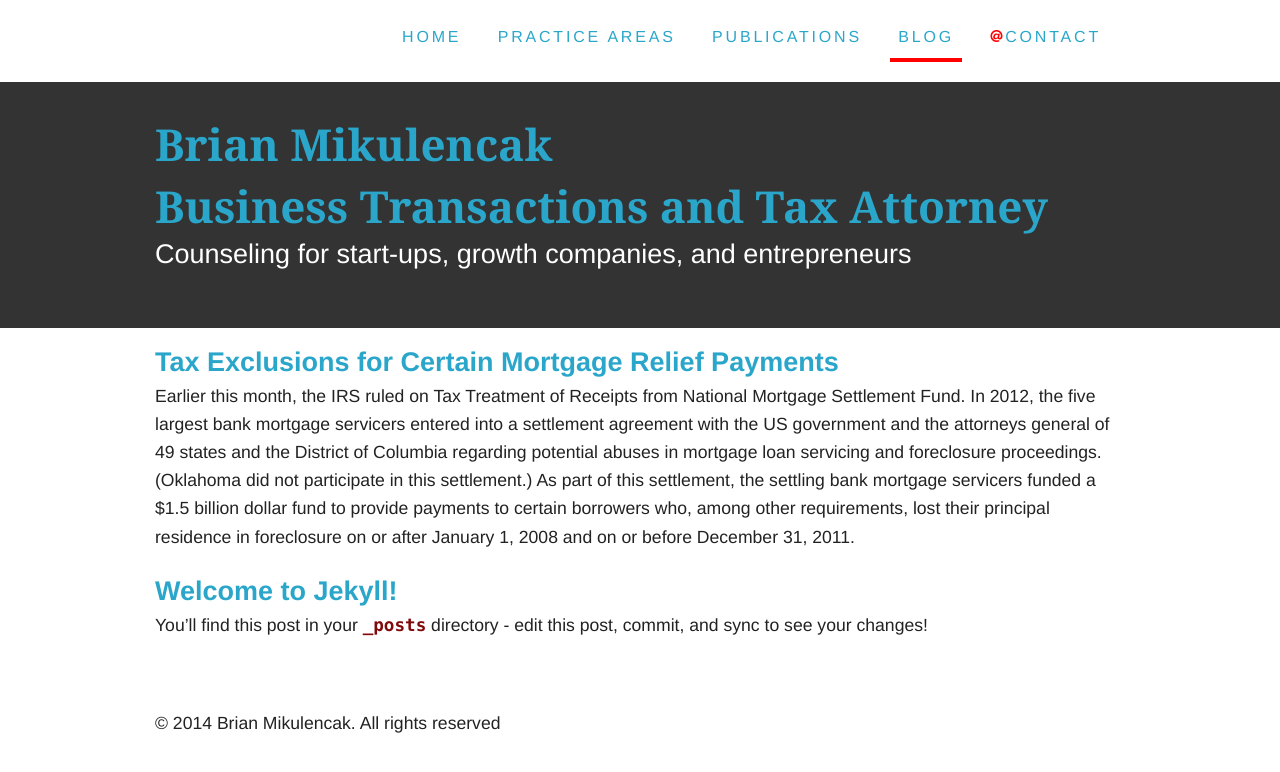
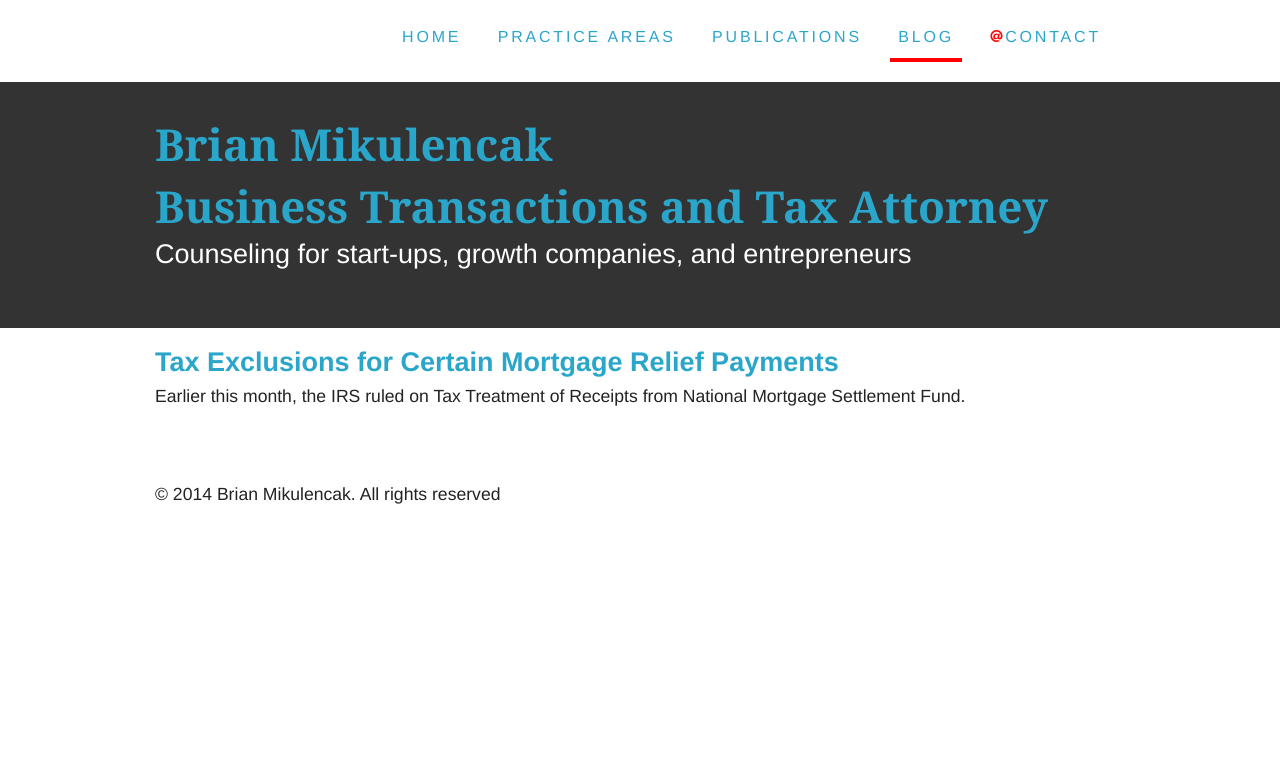
Before and after one commit to brianmik/bmaustinlaw, a Jekyll site: the page built from blog/index.html, in a window 1280 px wide. Shown: the top 772 px of the page. Built offline with Jekyll 4.4.1, drawn with Linux system fonts in a browser that asks for light colours; Markdown is read by kramdown in place of the engine named in the settings.

Commit message:
Blog Post Revision

```diff
--- a/_posts/2013-09-07-welcome-to-jekyll.markdown
+++ /dev/null
@@ -1,14 +0,0 @@
----
-layout: post
-title:  "Welcome to Jekyll!"
-date:   2013-11-10 12:46:23
-categories: jekyll update
----
-
-You'll find this post in your `_posts` directory - edit this post, commit, and sync to see your changes!
-
-To add new posts, simply add a file in the `_posts` directory that follows the convention: YYYY-MM-DD-name-of-post.ext.
-
-Check out the [Jekyll docs][jekyll] for more info on how to get the most out of Jekyll.
-
-[jekyll]:    http://jekyllrb.com
--- a/_posts/2014-01-09-tax-exclusions-for-certain-mortgage-relief-payments.markdown
+++ b/_posts/2014-01-09-tax-exclusions-for-certain-mortgage-relief-payments.markdown
@@ -6,6 +6,7 @@
 ---
 
 Earlier this month, the IRS ruled on Tax Treatment of Receipts from National Mortgage Settlement Fund.
+
 In 2012, the five largest bank mortgage servicers entered into a settlement agreement with the US government and the attorneys
 general of 49 states and the District of Columbia regarding potential abuses in mortgage loan servicing and foreclosure proceedings.
 (Oklahoma did not participate in this settlement.) As part of this settlement, the settling bank mortgage servicers funded a $1.5 billion
```
